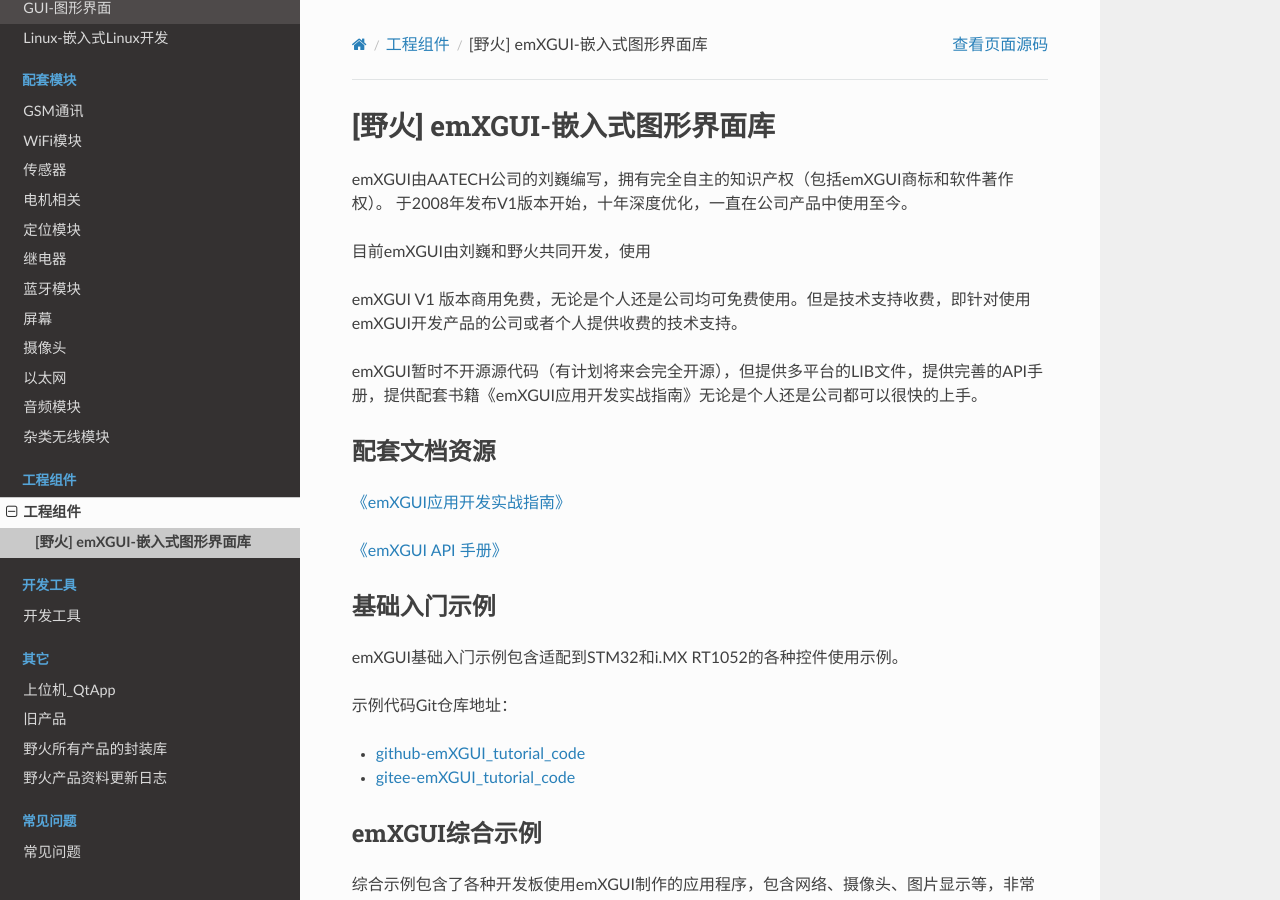
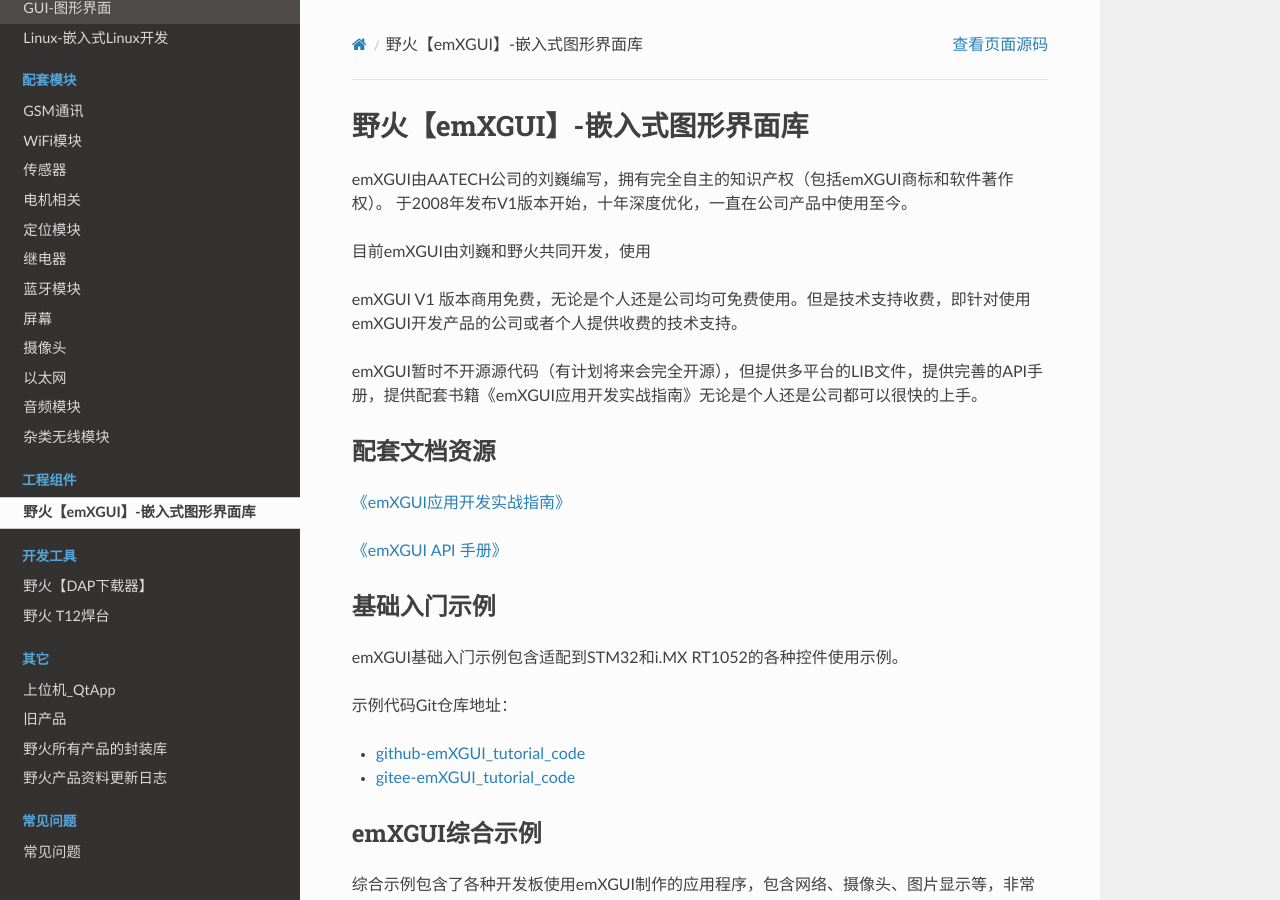
Before and after one commit to Embedfire/ebf_products, a Sphinx documentation site: the page built from documentation/package/emxgui.rst, in a window 1280 px wide and 900 px high. Built offline with Sphinx 7.4.7 and the Read the Docs theme 2.0.0, drawn with Linux system fonts in a browser that asks for light colours; pages that are not in the unit, such as notebooks, are missing from menus.

Commit message:
更新目录

```diff
--- a/documentation/index.rst
+++ b/documentation/index.rst
@@ -59,14 +59,15 @@
    :caption: 工程组件
    :titlesonly:
 
-   package/index
+   package/emxgui
 
 .. toctree::
    :maxdepth: 2
    :caption: 开发工具
    :titlesonly:
 
-   tool/index
+   tool/dap/dap
+   tool/solder/solder
 
 .. toctree::
    :maxdepth: 2
--- a/documentation/package/emxgui.rst
+++ b/documentation/package/emxgui.rst
@@ -1,5 +1,5 @@
 
-[野火] emXGUI-嵌入式图形界面库
+野火【emXGUI】-嵌入式图形界面库
 =====================================
 
 emXGUI由AATECH公司的刘巍编写，拥有完全自主的知识产权（包括emXGUI商标和软件著作权）。
```
